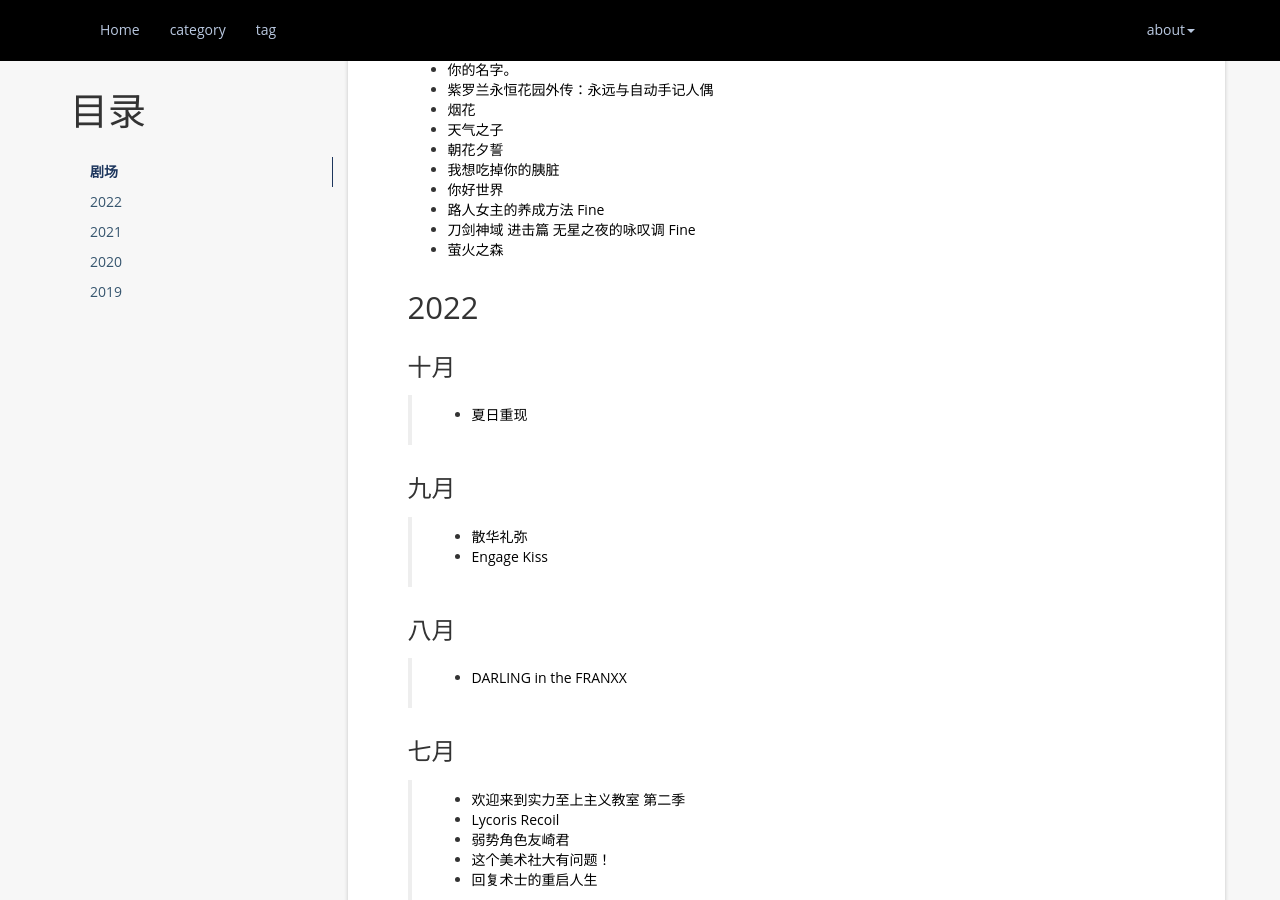
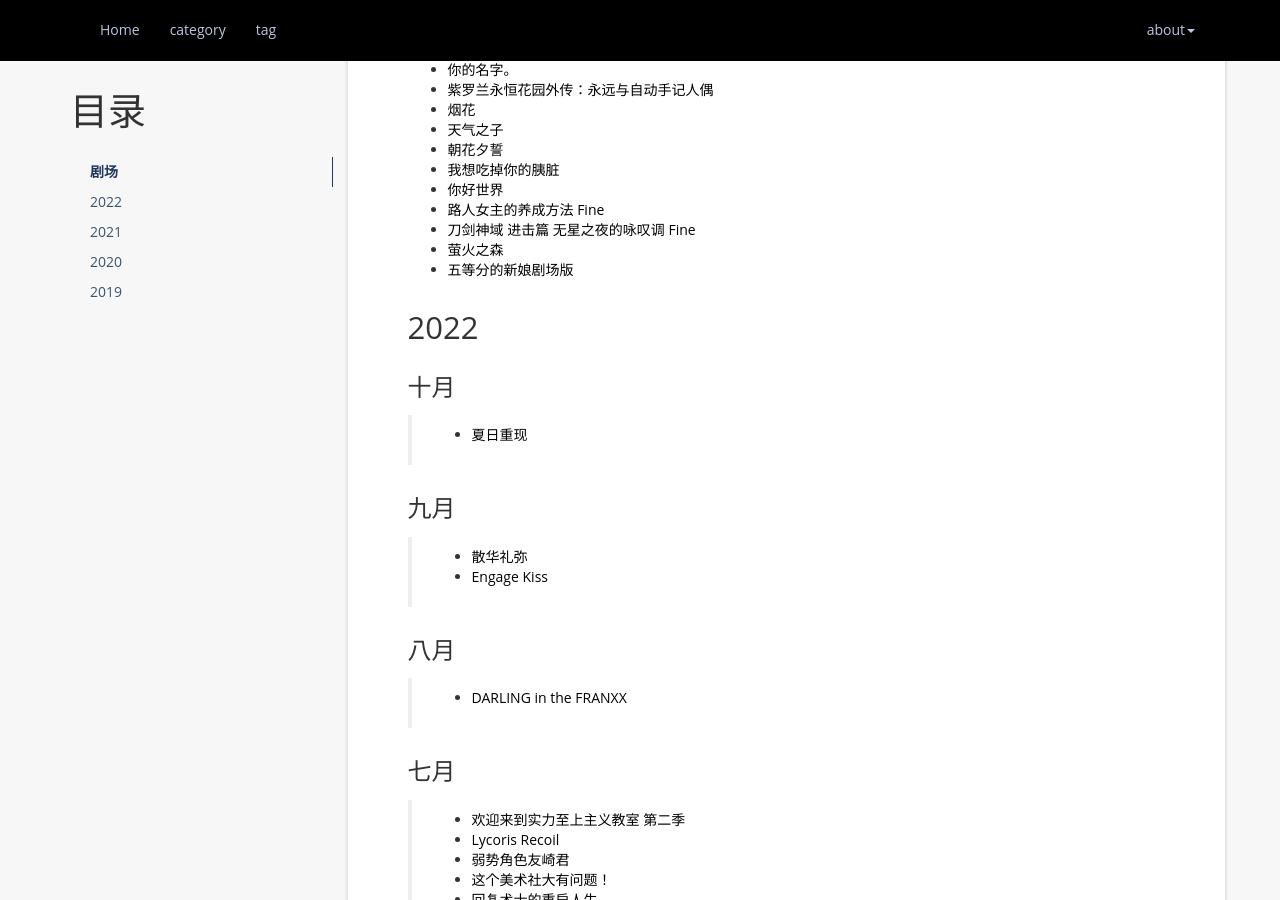
Before and after one commit to atgtahub/atgtahub.github.io, a Jekyll site: the page built from bangumi.md, in a window 1280 px wide and 900 px high, scrolled down 474 px. Built offline with Jekyll 4.4.1, drawn with Linux system fonts in a browser that asks for light colours; a script that is not in the unit is left out; comment, search, counter and statistics services are not loaded.

Commit message:
feat(bangumi.md): updated

```diff
--- a/bangumi.md
+++ b/bangumi.md
@@ -22,6 +22,7 @@ permalink: /bangumi/
 + <a href="https://www.bilibili.com/bangumi/play/ss34394" target="_blank">路人女主的养成方法 Fine</a>
 + <a href="https://www.yhdmp.cc/showp/21108.html" target="_blank">刀剑神域 进击篇 无星之夜的咏叹调 Fine</a>
 + <a href="https://www.bilibili.com/bangumi/play/ss27042" target="_blank">萤火之森</a>
++ <a href="https://www.yhdmp.cc/showp/22157.html" target="_blank">五等分的新娘剧场版</a>
 
 
 ## 2022
```
